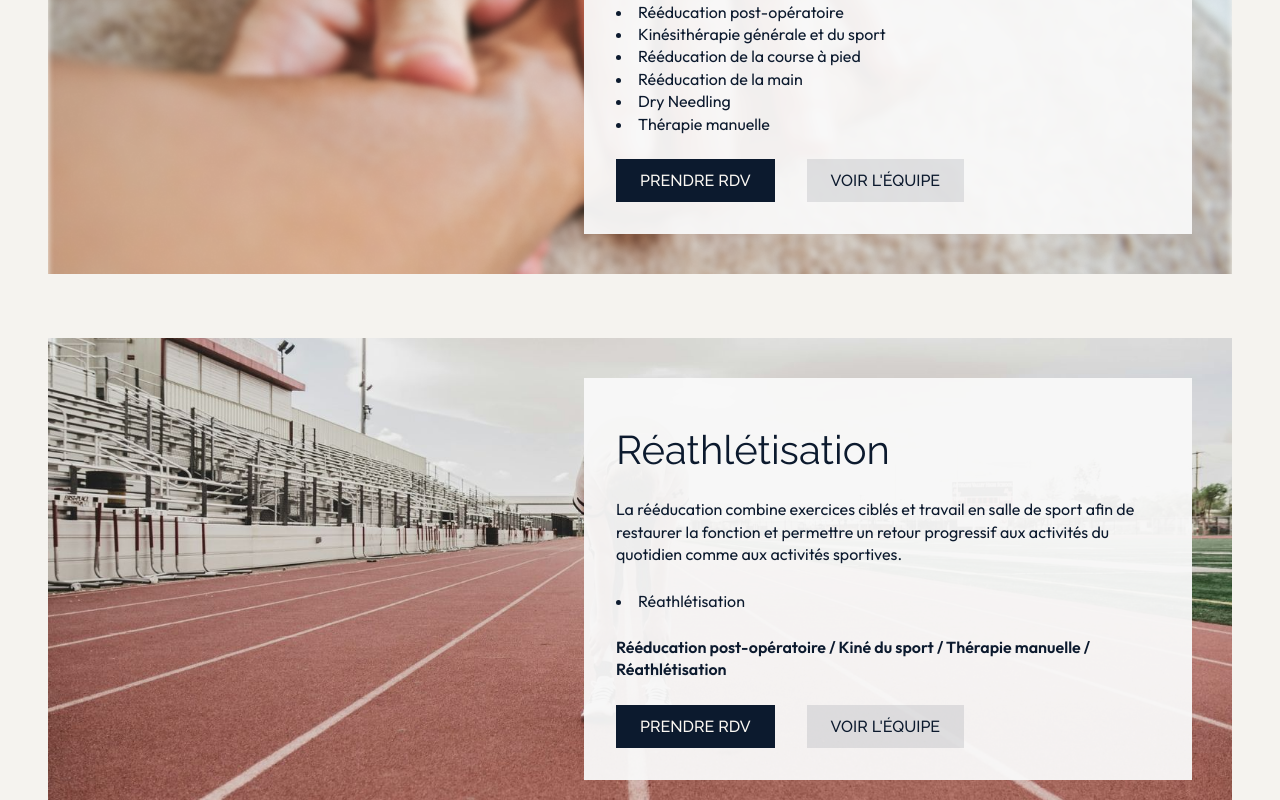
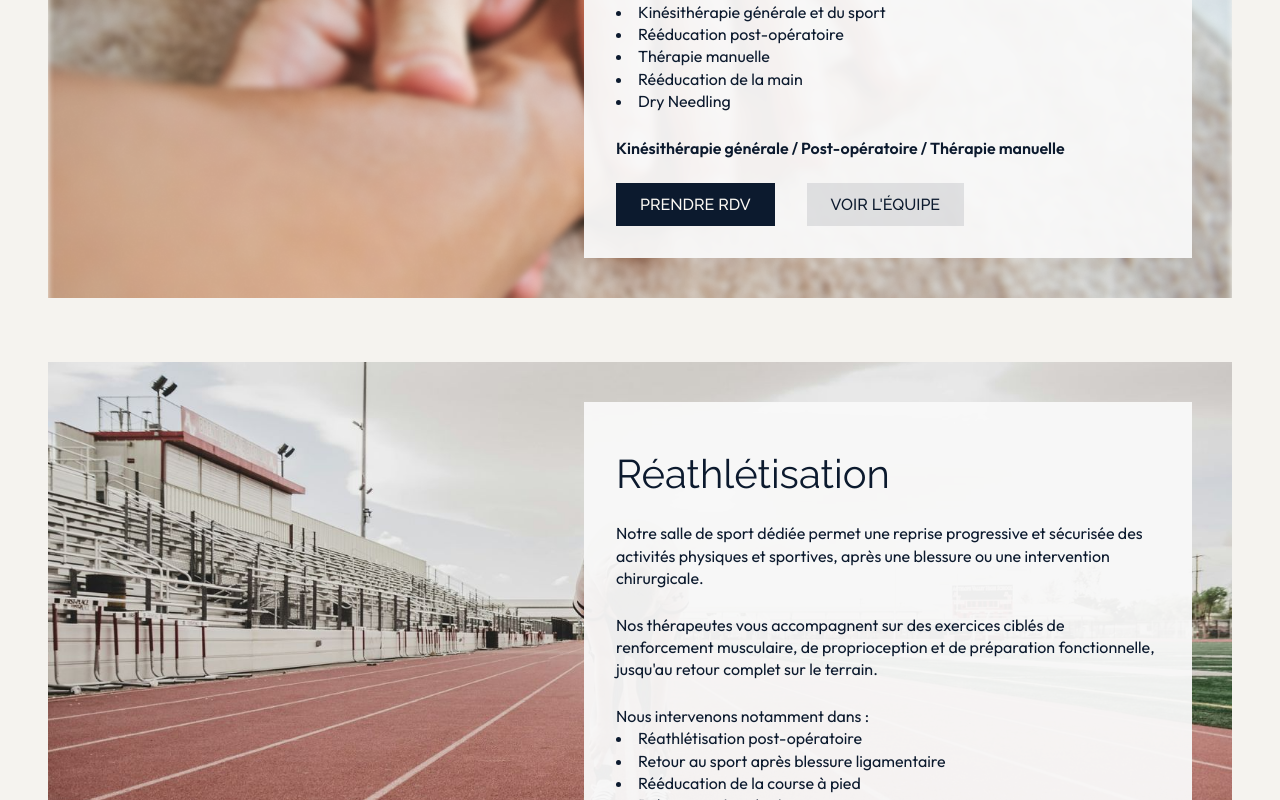
Before and after one commit to Dimagin-Studio/orthopole, a React (Vite) app: page /specialites in a window 1280 px wide. Shown: the part 2720-3520 px from the top of the page. Built offline with nearby package versions, Linux system fonts and the light colour scheme.

Commit message:
Spécialités : textes définitifs Kinésithérapie & Réathlétisation

```diff
--- a/src/components/Specialites/Fields.tsx
+++ b/src/components/Specialites/Fields.tsx
@@ -61,13 +61,13 @@ const fields = [
                 <p>En collaboration avec les chirurgiens orthopédiques, nous proposons une prise en charge personnalisée basée sur un bilan précis.</p>
                 <ul className="list-disc list-inside">
                     <li className="list-none">Nous intervenons notamment dans :</li>
+                    <li>Kinésithérapie générale et du sport</li>
                     <li>Rééducation post-opératoire</li>
-                    <li>Kinésithérapie générale et du sport</li>
-                    <li>Rééducation de la course à pied</li>
+                    <li>Thérapie manuelle</li>
                     <li>Rééducation de la main</li>
                     <li>Dry Needling</li>
-                    <li>Thérapie manuelle</li>
                 </ul>
+                <p className="font-semibold">Kinésithérapie générale / Post-opératoire / Thérapie manuelle</p>
             </>
         ),
     },
@@ -78,11 +78,16 @@ const fields = [
         teamLink: "/equipes#kinesitherapie-reathletisation",
         content: (
             <>
-                <p>La rééducation combine exercices ciblés et travail en salle de sport afin de restaurer la fonction et permettre un retour progressif aux activités du quotidien comme aux activités sportives.</p>
+                <p>Notre salle de sport dédiée permet une reprise progressive et sécurisée des activités physiques et sportives, après une blessure ou une intervention chirurgicale.</p>
+                <p>Nos thérapeutes vous accompagnent sur des exercices ciblés de renforcement musculaire, de proprioception et de préparation fonctionnelle, jusqu'au retour complet sur le terrain.</p>
                 <ul className="list-disc list-inside">
-                    <li>Réathlétisation</li>
+                    <li className="list-none">Nous intervenons notamment dans :</li>
+                    <li>Réathlétisation post-opératoire</li>
+                    <li>Retour au sport après blessure ligamentaire</li>
+                    <li>Rééducation de la course à pied</li>
+                    <li>Prévention des récidives</li>
                 </ul>
-                <p className="font-semibold">Rééducation post-opératoire / Kiné du sport / Thérapie manuelle / Réathlétisation</p>
+                <p className="font-semibold">Réathlétisation / Renforcement fonctionnel</p>
             </>
         ),
     },
```
